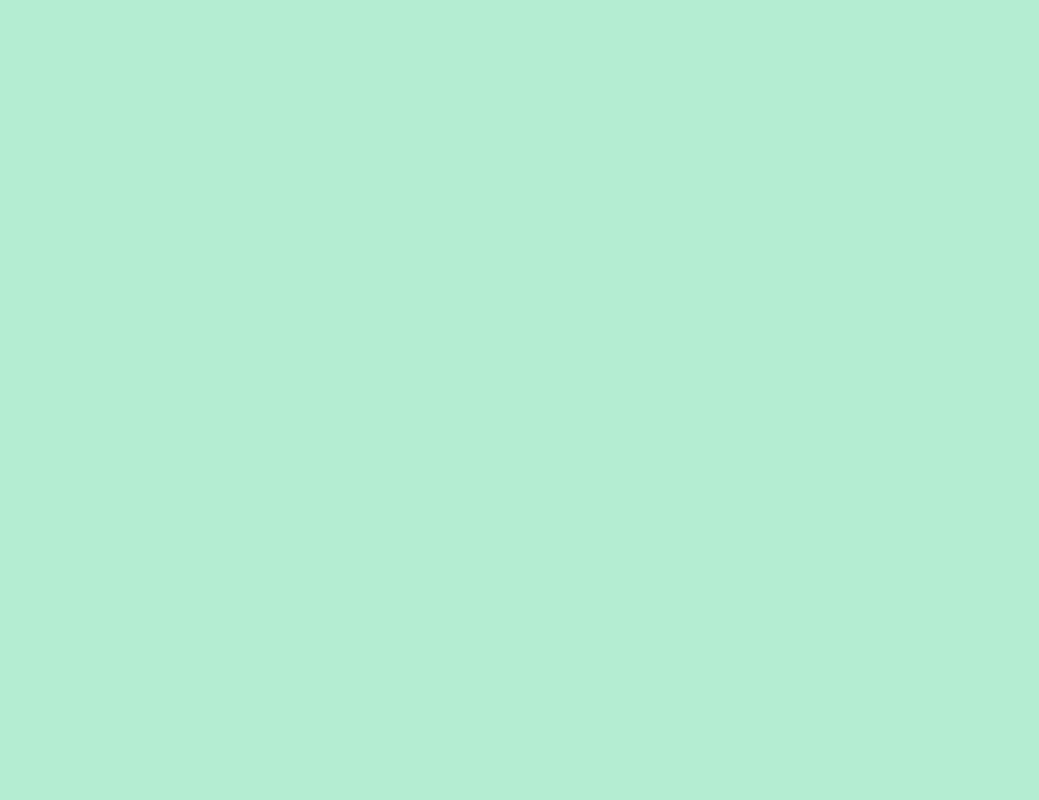
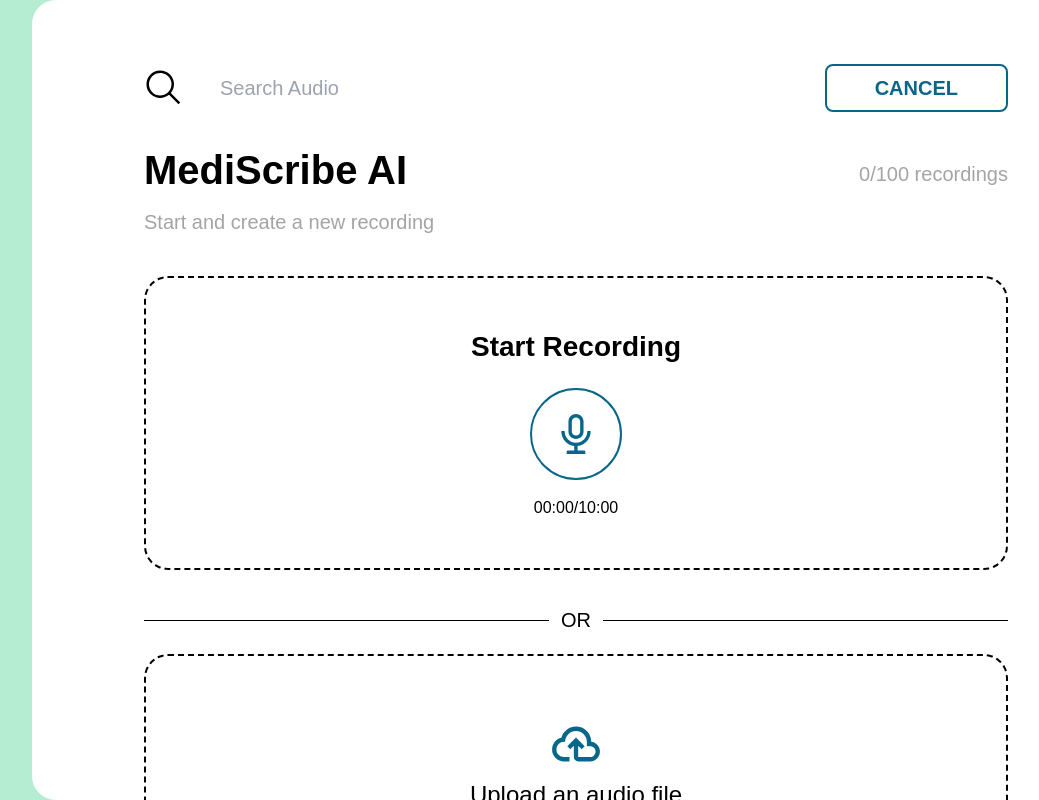
Before and after one commit to Jeffrey9427/MediScribeAI-Frontend, a React (Vite) app: page / in a window 1280 px wide. Before the commit this address had no page. Shown: the whole page, without its empty margins (160-1199 px from the left). Built offline with nearby package versions, Linux system fonts and the light colour scheme; no server answers.

Commit message:
edit nav

```diff
--- a/package.json
+++ b/package.json
@@ -34,6 +34,6 @@
         "globals": "^15.9.0",
         "postcss": "^8.4.47",
         "tailwindcss": "^3.4.12",
-        "vite": "^5.4.1"
+        "vite": "^5.4.10"
     }
 }
--- a/src/App.jsx
+++ b/src/App.jsx
@@ -8,7 +8,7 @@ function App() {
       <Router>
         <Routes>
           <Route path="/record-storage" element={<RecordingStorage />} />
-          <Route path="/speech-record" element={<SpeechRecord />} />
+          <Route path="/" element={<SpeechRecord />} />
           </Routes>
       </Router>
     </>
--- a/src/pages/RecordingStorage.jsx
+++ b/src/pages/RecordingStorage.jsx
@@ -45,7 +45,7 @@ function RecordingStorage() {
 
 
     const handleButtonClick = () => {
-        nav("/speech-record");
+        nav("/");
     };
 
     useEffect(() => {
```
Also changed, not shown: 1 other file (tests, documents, lock files or other folders).
